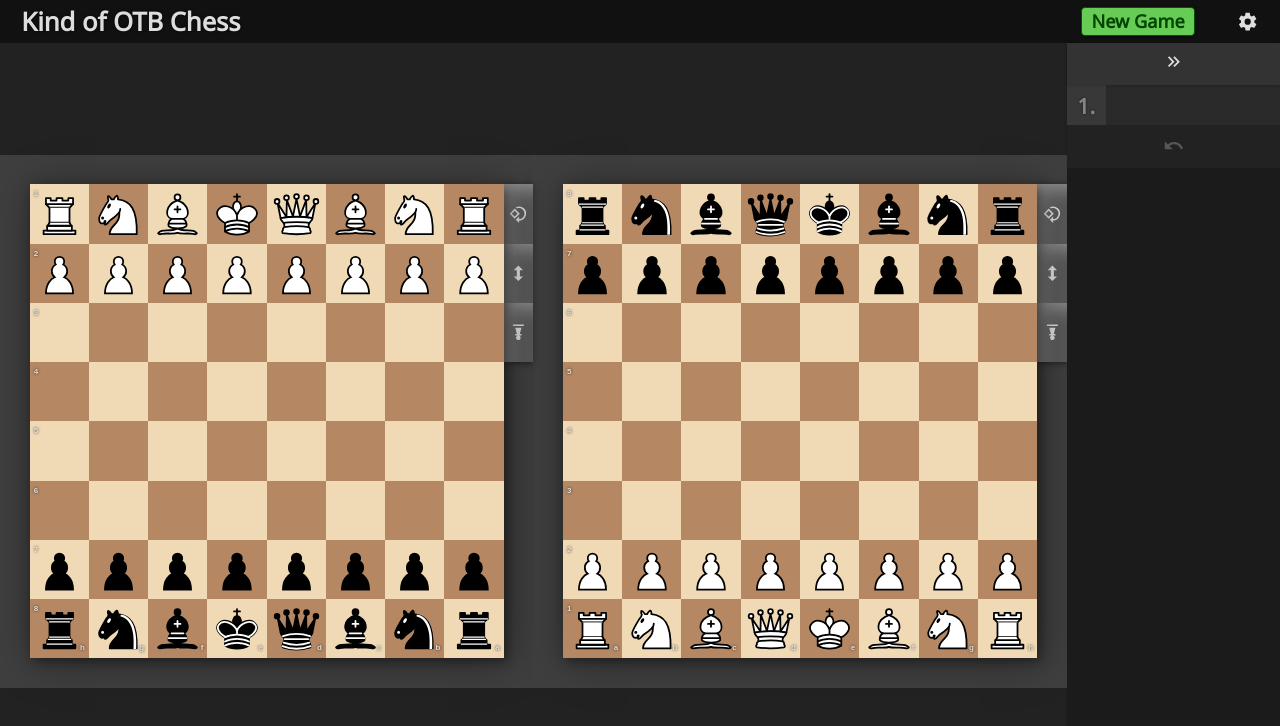
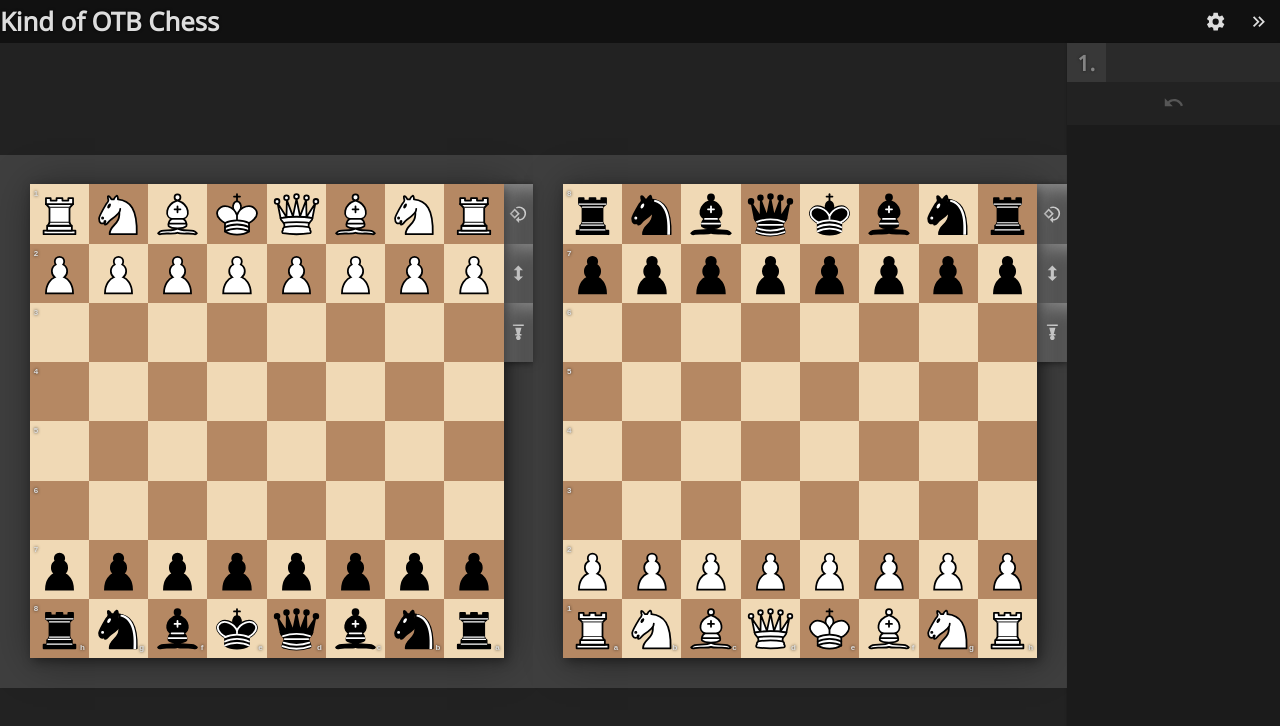
Before and after one commit to philer/phichess, a Svelte app: page / in a window 1280 px wide. Shown: the top 726 px of the page. Built offline with nearby package versions, Linux system fonts and the light colour scheme.

Commit message:
move history toggle button to header

```diff
--- a/src/App.svelte
+++ b/src/App.svelte
@@ -1,5 +1,5 @@
 <script lang="ts">
-  import { mdiClose, mdiCog } from "@mdi/js"
+  import { mdiChevronDoubleLeft, mdiChevronDoubleRight, mdiClose, mdiCog, mdiRestart } from "@mdi/js"
   import { match } from "ts-pattern"
 
   import { START_GAME } from "./chess"
@@ -11,11 +11,6 @@
   let showSettings = false
 
   let game = START_GAME
-
-  const newGame = () => {
-    game = START_GAME
-    showSettings = false
-  }
 
   $: theme = $settings.theme
 
@@ -43,16 +38,30 @@
   <header>
     <h1>Kind of OTB Chess</h1>
 
-    <div style:flex-grow="1" />
-
-    <button on:click={newGame} class="new-game-button">New Game</button>
+    {#if game.history.length > 0}
+      <button
+        on:click={() => game = START_GAME}
+        title="New game"
+        class="icon-button"
+      >
+        <Icon path={mdiRestart} />
+      </button>
+    {/if}
 
     <button
+      on:click={() => showSettings = !showSettings}
       title="Settings"
-      on:click={() => showSettings = !showSettings}
-      class="settings-button"
+      class="icon-button"
     >
       <Icon path={showSettings ? mdiClose : mdiCog} />
+    </button>
+
+    <button
+      on:click={() => $settings.showHistory = !$settings.showHistory}
+      title={$settings.showHistory ? "Hide history" : "Show history"}
+      class="icon-button"
+    >
+      <Icon path={$settings.showHistory ? mdiChevronDoubleRight : mdiChevronDoubleLeft} />
     </button>
   </header>
 
@@ -75,17 +84,24 @@
     justify-content: stretch
 
   header
-    flex: 2em 0 0
+    --header-height: 2em
+    flex: var(--header-height) 0 0
     display: flex
     align-items: center
-    gap: 2em
-    padding: 0 1em
     background: #111
     white-space: nowrap
+    > button.icon-button
+      width: var(--header-height)
+      height: var(--header-height)
 
   h1
     font-size: 1.2em
+    flex: min-content 1 1
+    text-align: left
+    overflow: hidden
+    text-overflow: ellipsis
 
   .new-game-button
-    @include common.start-button
+    @include common.button
+    margin-right: 1em
 </style>
--- a/src/Game.svelte
+++ b/src/Game.svelte
@@ -1,12 +1,11 @@
 <script lang="ts">
-  import { mdiChevronDoubleLeft, mdiChevronDoubleRight } from "@mdi/js"
   import { onMount } from "svelte"
+  import { slide } from "svelte/transition"
   import { match } from "ts-pattern"
 
   import { type Game, START_GAME } from "./chess"
   import { makeClock } from "./Clock.svelte"
   import History from "./History.svelte"
-  import Icon from "./Icon.svelte"
   import Modal from "./Modal.svelte"
   import Perspective from "./Perspective.svelte"
   import { settings } from "./settings"
@@ -104,16 +103,9 @@
   </div>
 
   {#if $settings.showHistory}
-    <aside class="sidebar">
-      <button class="hideHistory" on:click={() => $settings.showHistory = false}>
-        <Icon path={mdiChevronDoubleRight} />
-      </button>
+    <aside class="sidebar" transition:slide={{ duration: 200, axis: "x" }}>
       <History bind:game />
     </aside>
-  {:else}
-    <button class="showHistory" on:click={() => $settings.showHistory = true}>
-      <Icon path={mdiChevronDoubleLeft} />
-    </button>
   {/if}
 
 </div>
@@ -143,21 +135,6 @@
     justify-content: space-around
     overflow: hidden
 
-  button.showHistory, button.hideHistory
-    font-family: sans-serif
-    background: #333
-    box-shadow: 1px 1px 3px #0005
-    &:hover, &:focus, &:active
-      background: #666
-      box-shadow: 1px 1px 5px #0008
-  button.showHistory
-    position: absolute
-    inset: 0 0 auto auto
-    width: 2em
-    height: 2em
-  button.hideHistory
-    height: 2em
-
   .sidebar
     width: 12em
     height: 100%
```
